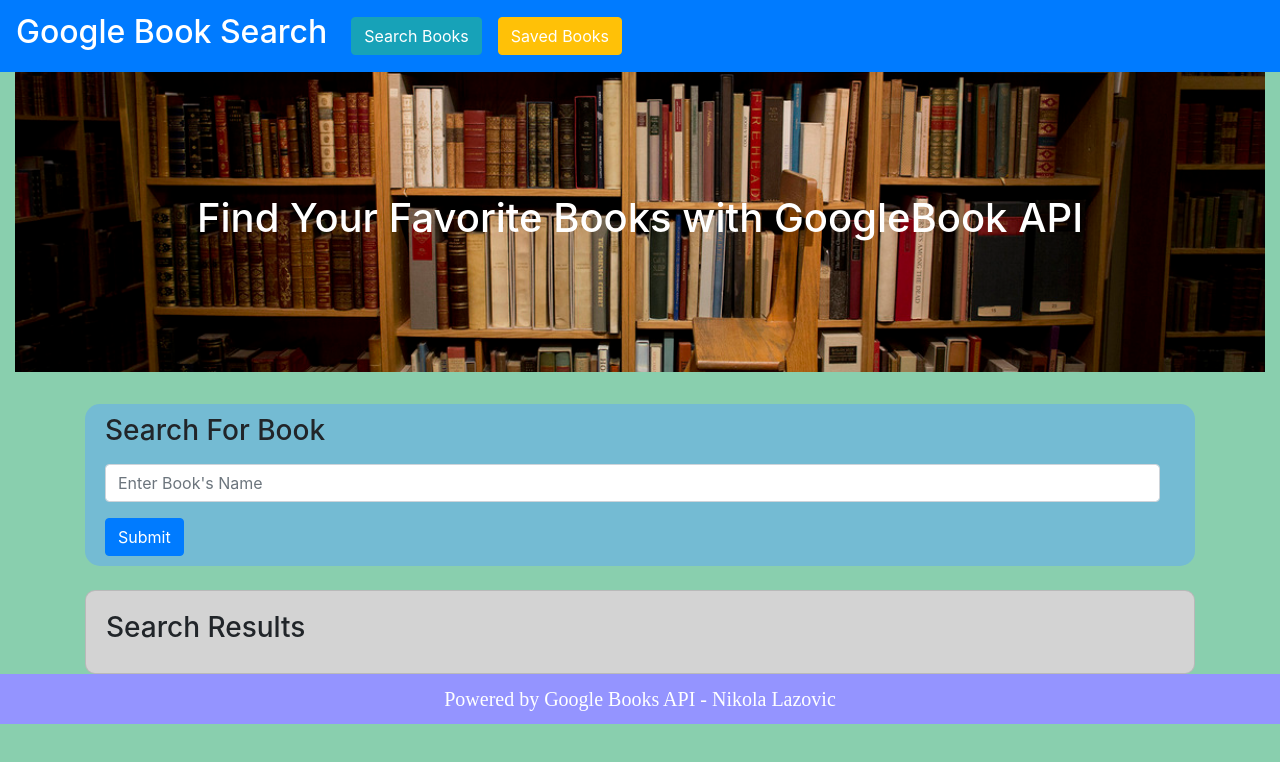
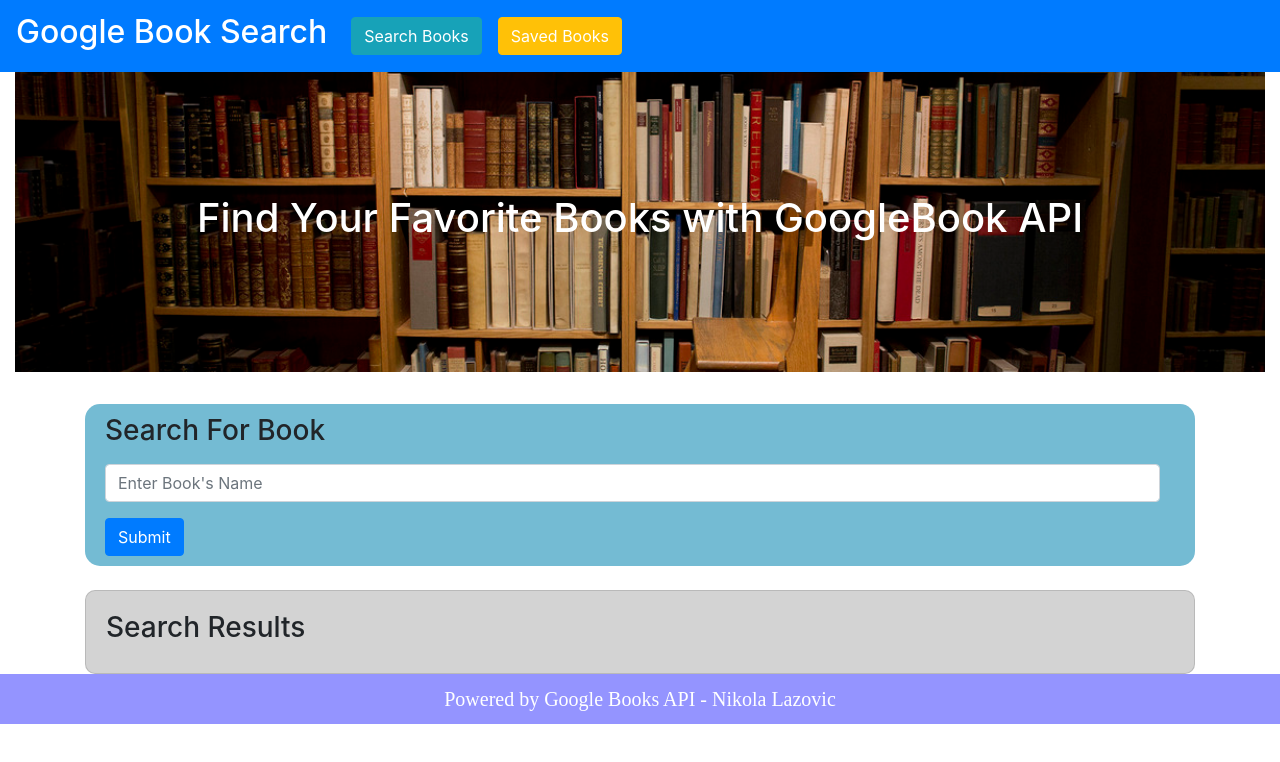
Before and after one commit to NikLaz1/nikolalazovicassignment21, a React (Create React App) app in the folder client/: page / in a window 1280 px wide. Shown: the top 762 px of the page. Built offline with nearby package versions, Linux system fonts and the light colour scheme; a web font is replaced by a local one.

Commit message:
BackGround Colour Changed

```diff
--- a/client/src/App.css
+++ b/client/src/App.css
@@ -1,3 +1,3 @@
 body{
-    background: rgb(137, 207, 174)
+    background: rgb(255, 255, 255)
 }
```
